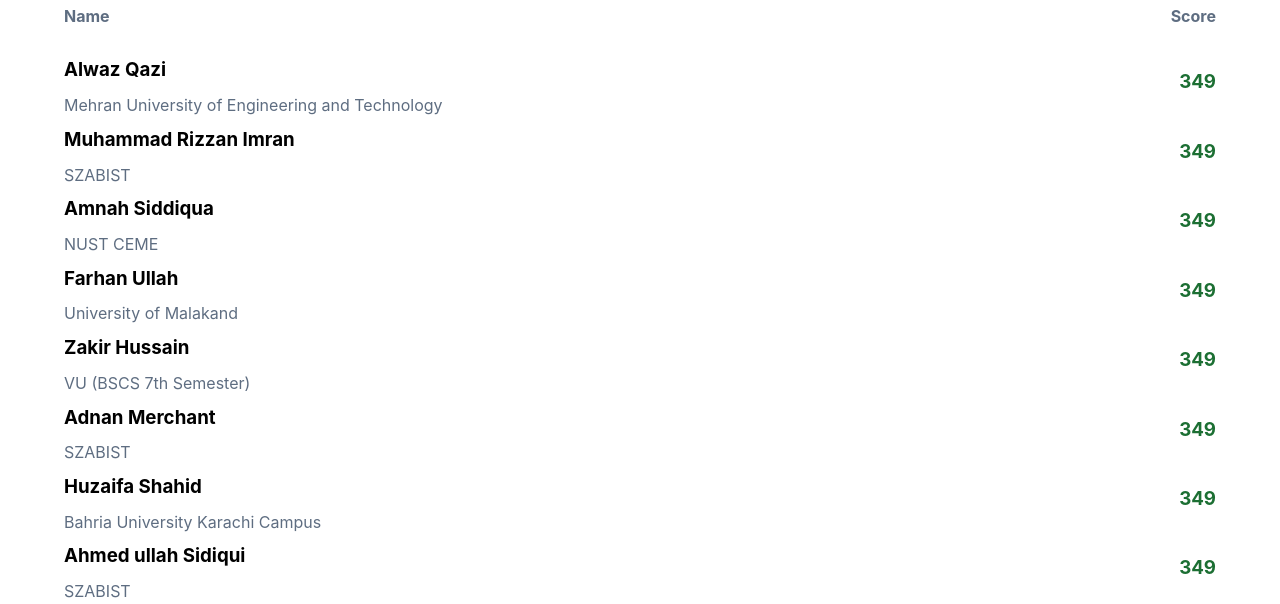
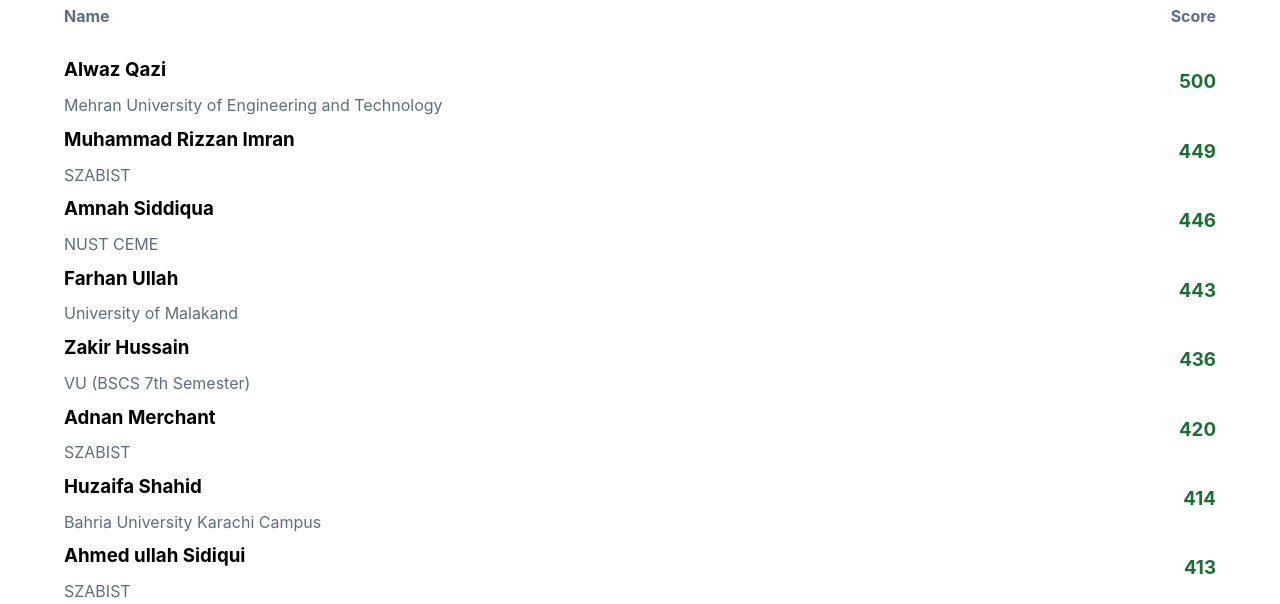
Before and after one commit to Alwaz/Leadersboard-react, a React (Create React App) app: page / in a window 1280 px wide. Shown: the part 210-814 px from the top of the page. Built offline with nearby package versions, Linux system fonts and the light colour scheme.

Commit message:
leader board complete

```diff
--- a/src/Components/LeaderBoard/LeadersBoard.js
+++ b/src/Components/LeaderBoard/LeadersBoard.js
@@ -1,6 +1,7 @@
 import React from "react";
 import "../LeaderBoard/LeadersBoard.css";
 import Names from "../Students/Names";
+import Scores from "../Students/Scores";
 
 const LeadersBoard = () => {
   return (
@@ -18,17 +19,27 @@
         <Names
           name="Alwaz Qazi"
           university="Mehran University of Engineering and Technology"
+          score="500"
         />
-        <Names name="Muhammad Rizzan Imran" university="SZABIST" />
-        <Names name="Amnah Siddiqua" university="NUST CEME" />
-        <Names name="Farhan Ullah" university="University of Malakand" />
-        <Names name="Zakir Hussain" university="VU (BSCS 7th Semester)" />
-        <Names name="Adnan Merchant" university="SZABIST" />
+        <Names name="Muhammad Rizzan Imran" university="SZABIST" score="449" />
+        <Names name="Amnah Siddiqua" university="NUST CEME" score="446" />
+        <Names
+          name="Farhan Ullah"
+          university="University of Malakand"
+          score="443"
+        />
+        <Names
+          name="Zakir Hussain"
+          university="VU (BSCS 7th Semester)"
+          score="436"
+        />
+        <Names name="Adnan Merchant" university="SZABIST" score="420" />
         <Names
           name="Huzaifa Shahid"
           university="Bahria University Karachi Campus"
+          score="414"
         />
-        <Names name="Ahmed ullah Sidiqui" university="SZABIST" />
+        <Names name="Ahmed ullah Sidiqui" university="SZABIST" score="413" />
       </div>
     </div>
   );
--- a/src/Components/Students/Names.js
+++ b/src/Components/Students/Names.js
@@ -2,7 +2,7 @@
 import "../Students/Names.css";
 import Scores from "./Scores";
 
-const Names = ({ name, university }) => {
+const Names = ({ name, university, score }) => {
   return (
     <>
       <div className="names__main">
@@ -12,7 +12,7 @@
         </div>
 
         <div className="score">
-          <Scores score={349} />
+          <h3 style={{ color: "#1c6f33" }}>{score}</h3>
         </div>
       </div>
     </>
--- a/src/Components/Students/Scores.js
+++ /dev/null
@@ -1,11 +0,0 @@
-import React from "react";
-
-const Scores = ({ score }) => {
-  return (
-    <div className="scores__score">
-      <h3 style={{ color: "#1c6f33" }}>{score}</h3>
-    </div>
-  );
-};
-
-export default Scores;
```
